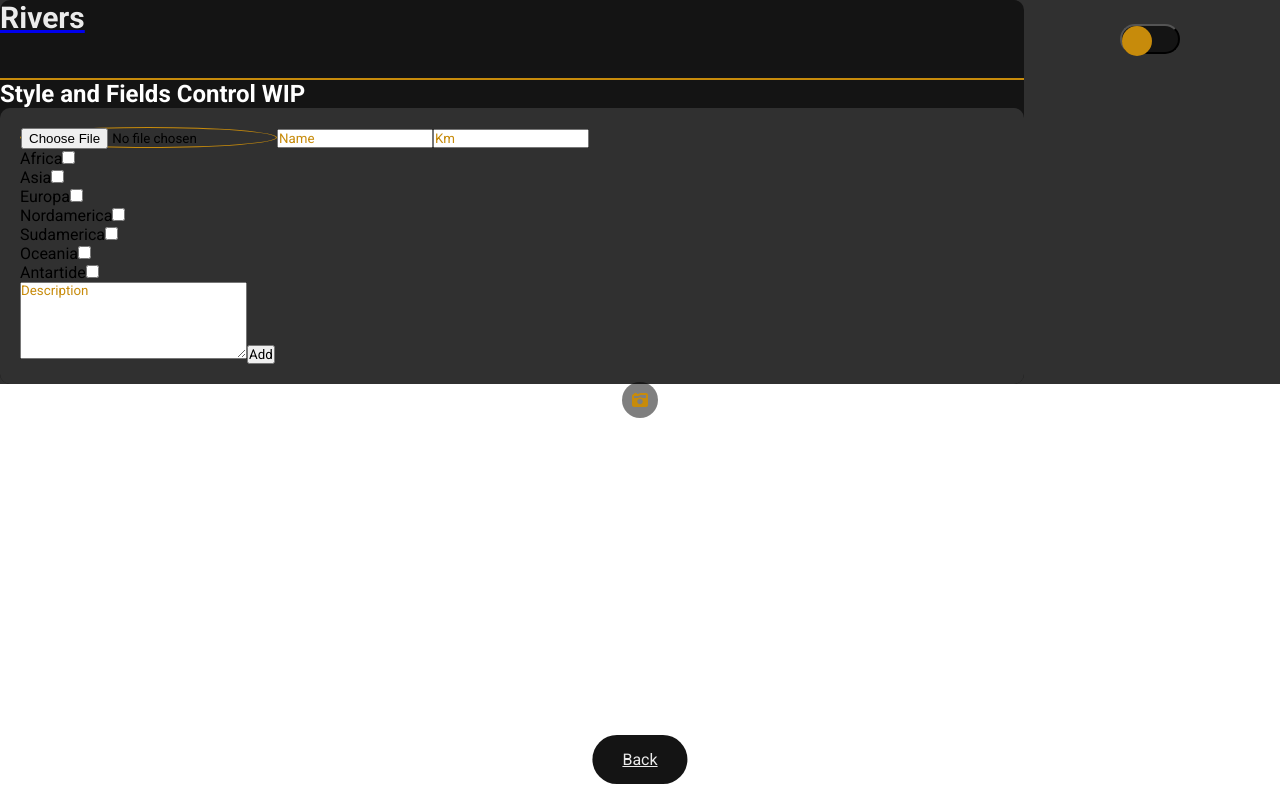
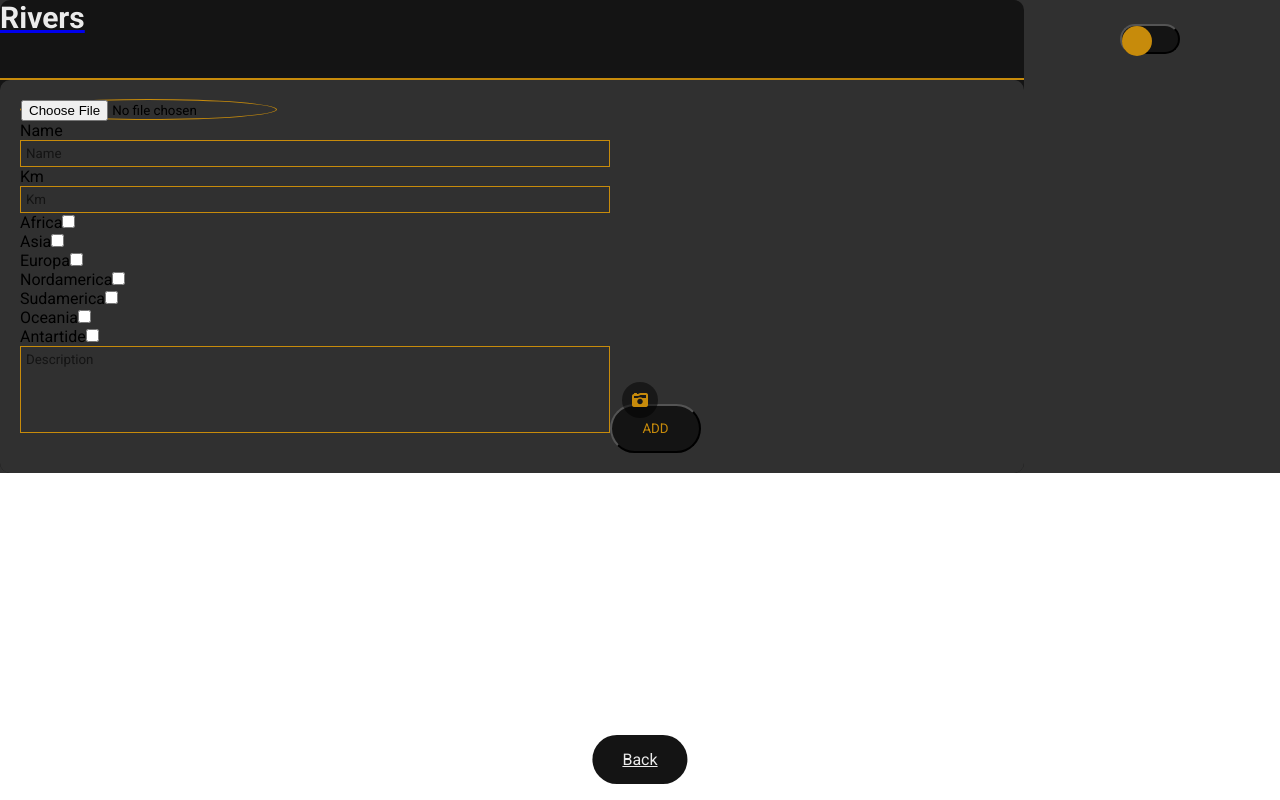
Before and after one commit to mrc-bsllt/vue_rivers, a Vue app: page /add-river in a window 1280 px wide. Built offline with nearby package versions, Linux system fonts and the light colour scheme; no server answers; what vue-agile would draw is missing.

Commit message:
Vue River
Added Validation fields (add river section)

```diff
--- a/src/components/AddRiver.vue
+++ b/src/components/AddRiver.vue
@@ -1,21 +1,21 @@
 <template>
   <div id="add_river" class="flex flex-row justify-center items-center flex-nowrap" :class="this.$store.state.darkMode ? 'dark' : ''">
 
-      <h2 :style="this.$store.state.darkMode ? 'color: white' : 'color: black'">Style and Fields Control WIP</h2>
-
       <div :style="{ 'background-color': colors.primary }" class="input_group flex flex-col justify-center items-center flex-nowrap w-4/5 h-4/5">
         <CustomInputFile @sendUrl="getUrl" />
-        <input type="text" placeholder="Name" id="title" v-model="title">
-        <input type="text" placeholder="Km" id="length" v-model="length">
-        <div id="countries" class="flex flex-row justify-center items-center flex-nowrap mb-3">
-            <div class="country" v-for="(country, index) in countries" :key="index">
+        <CustomInput cType="text" cPlaceholder="Name" cId="title" :activeRequired="activeRequired" @sendUserInput="setInputValue" />
+        <CustomInput cType="text" cPlaceholder="Km" cId="length" :activeRequired="activeRequired" @sendUserInput="setInputValue" />
+
+        <div id="countries" class="flex flex-row justify-center items-center flex-wrap">
+            <div class="country flex flex-col justify-start items-center flex-wrap p-3" v-for="(country, index) in countries" :key="index">
                 <label :for="'country_' + index">{{ country }}</label>
                 <input type="checkbox" :id="'country_' + index" :value="country" v-model="countriesArray">
             </div>
         </div>
-        <textarea placeholder="Description" v-model="description" cols="30" rows="5"></textarea>
 
-        <button @click="createObjRiver">Add</button>
+        <textarea placeholder="Description" class="mt-4" v-model="description" cols="30" rows="5" :style="{ 'border': '1px solid ' + colors.borderColor }"></textarea>
+
+        <button class="btn btn-add-river" :style="{ 'background-color': colors.secondary, 'color': colors.borderColor }" @click="createObjRiver">Add</button>
       </div>
 
       <BackButton />
@@ -24,48 +24,56 @@
 
 <script>
     import CustomInputFile from './CustomInputFile.vue';
+    import CustomInput from './CustomInput.vue';
     import BackButton from './BackButton.vue';
 
     export default {
         name: "AddRiver",
         components: {
             CustomInputFile,
+            CustomInput,
             BackButton
         },
         data() {
             return {
                 colors: this.$store.state.colors,
                 countries: ['Africa', 'Asia', 'Europa', 'Nordamerica', 'Sudamerica', 'Oceania', 'Antartide'],
-                image: '',
-                title: '',
-                length: '',
                 countriesArray: [],
-                description: ''
+                description: '',
+                river: {},
+                activeRequired: false
             }
         },
         methods: {
             // Read/Set url-image from child
             getUrl(data) {
-                this.image = data;
+                this.river = { ...this.river, image: data };
+            },
+
+            // Set River data (exclude image)
+            setInputValue(data) {
+                this.river = { ...this.river, [data.key]: data.value };
             },
 
             // Create new Object (river)
             createObjRiver() {
-                if(this.image != '') {
-                    var newRiver = {
-                        image: this.image,
-                        title: this.title,
-                        slug: this.title.toLowerCase().replace(' ', '-'),
-                        length: this.length + ' Km',
-                        countries: this.countriesArray,
-                        description: this.description
-                    }
+                if(!this.river.image) {
+                    this.river.image = require('../assets/placeholder-image.png');
+                }
 
-                    this.UpdateLocalstorage(newRiver);
+                if(this.river.title && this.river.length) {
+                    this.river.slug = this.river.title.replace(/[^A-Z0-9]+/ig, "-").toLowerCase();
+                    this.river.length = this.river.length + ' Km';
+                    this.river.countries = this.countriesArray;
+                    this.river.description = this.description;
 
-                    this.$emit('sendNewRiver', newRiver);
+                    this.UpdateLocalstorage(this.river);
 
+                    this.$emit('sendNewRiver', this.river);
+                    this.activeRequired = false;
                     this.$router.push('Rivers');
+                } else {
+                   this.activeRequired = true;
                 }
             },
 
@@ -84,7 +92,7 @@
     }
 </script>
 
-<style lang="scss" scoped>
+<style lang="scss">
     @import '../style.scss';
 
     #add_river {
@@ -93,15 +101,16 @@
         .input_group {
             padding: 20px;
             border-radius: 10px;
-        }
 
-        ::placeholder {
-            color: #9ad1d4;
-        }
+            textarea {
+                width: 60%;
+                padding: 5px;
+                background-color: transparent;
+                resize: none;
 
-        &.dark {
-            ::placeholder {
-                color: #c78b0b;
+                &:focus {
+                    outline: none;
+                }
             }
         }
     }
--- /dev/null
+++ b/src/components/CustomInput.vue
@@ -0,0 +1,83 @@
+<template>
+  <div class="custom_input mb-6 relative">
+    <label :for="cId" :class="cType === 'text' ? 'hidden' : ''">{{ cPlaceholder }}</label>
+    <input
+        :type="cType"
+        :placeholder="cPlaceholder"
+        :id="cId"
+        :style="{ 'border': '1px solid ' + colors.borderColor }"
+        v-model="inputData.value"
+        @change="getUserInput"
+    >
+
+    <RequiredMessage v-if="activeRequired && inputData.value == ''" />
+  </div>
+</template>
+
+<script>
+    import RequiredMessage from './RequiredMessage.vue';
+
+    export default {
+        name: "CustomInput",
+        components: {
+            RequiredMessage
+        },
+        props: {
+            cType: {
+                type: String,
+                required: true
+            },
+            cPlaceholder: {
+                type: String,
+                required: false
+            },
+            cId: {
+                type: String,
+                required: true
+            },
+            activeRequired: {
+                type: Boolean,
+                required: false
+            }
+        },
+        data() {
+            return {
+                inputData: {
+                    value: '',
+                    key: this.cId
+                },
+                colors: this.$store.state.colors
+            }
+        },
+        methods: {
+            getUserInput() {
+                this.$emit('sendUserInput', this.inputData);
+            }
+        }
+    }
+</script>
+
+<style lang="scss">
+        .custom_input {
+            width: 60%;
+
+            input {
+                width: 100%;
+                padding: 5px;
+                background-color: transparent;
+
+                &:focus {
+                    outline: none;
+                }
+            }
+        }
+
+        ::placeholder {
+            color: #ebebeb;
+        }
+        .dark {
+            ::placeholder {
+                color: #141414;
+            }
+        }
+</style>
--- /dev/null
+++ b/src/components/RequiredMessage.vue
@@ -0,0 +1,23 @@
+<template>
+  <div class="required_message">
+      <small class="required_text">This Field is required</small>
+  </div>
+</template>
+
+<script>
+    export default {
+        name: "RequiredMessage"
+    }
+</script>
+
+<style lang="scss">
+    @import '../style.scss';
+
+    .required_message {
+        @include position(absolute, $top: 100%, $left: 0);
+
+        .required_text {
+            color: red;
+        }
+    }
+</style>
--- a/src/style.scss
+++ b/src/style.scss
@@ -12,8 +12,15 @@
 .btn {
     padding: 15px 30px;
     border-radius: 30px;
-    @include position(absolute, $bottom: 2%, $left: 50%);
-    transform: translateX(-50%);
+
+    &:not(.btn-add-river) {
+        @include position(absolute, $bottom: 2%, $left: 50%);
+        transform: translateX(-50%);
+    }
+
+    &-add-river {
+        text-transform: uppercase;
+    }
 }
 
 // scrollbar
```
Also changed, not shown: src/assets/placeholder-image.png (added).
